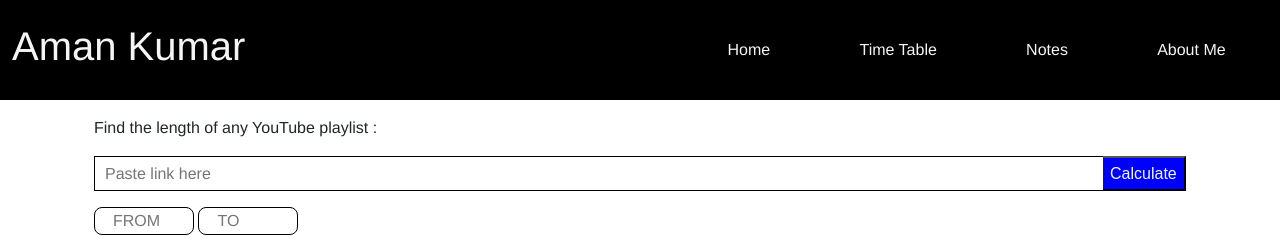
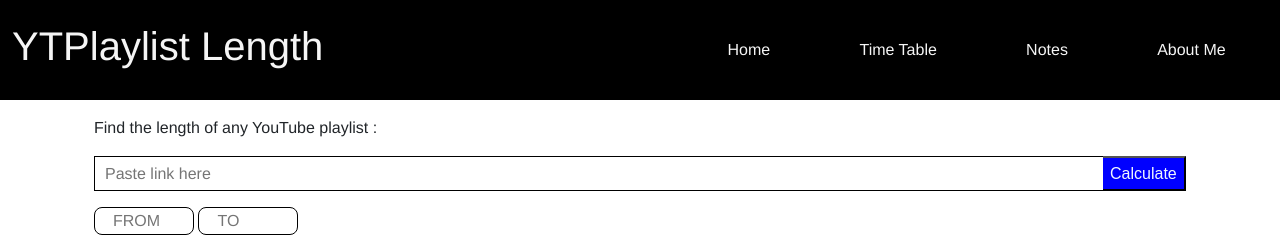
Before and after one commit to Amanyara21/playlistlength.github.io, a plain HTML site: page index.html in a window 1280 px wide. Shown: the top 242 px of the page. Drawn offline with nearby package versions, Linux system fonts and the light colour scheme.

Commit message:
complete

```diff
--- a/index.html
+++ b/index.html
@@ -21,7 +21,7 @@
     <header class=".bg-dark" style="background-color: black; ">
         <div class="heading container-xxl .bg-dark">
             <div class="logo">
-                <h1>Aman Kumar</h1>
+                <h1>YTPlaylist Length</h1>
             </div>
             <div class="linking">
                 <ul>
```
Also changed, not shown: table.html (+1 -1 lines).
